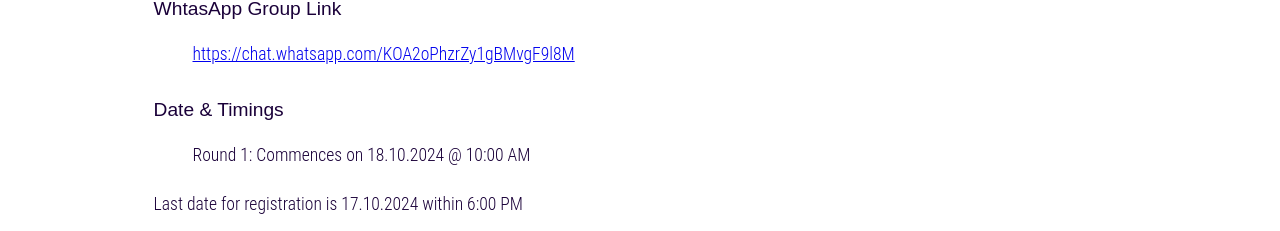
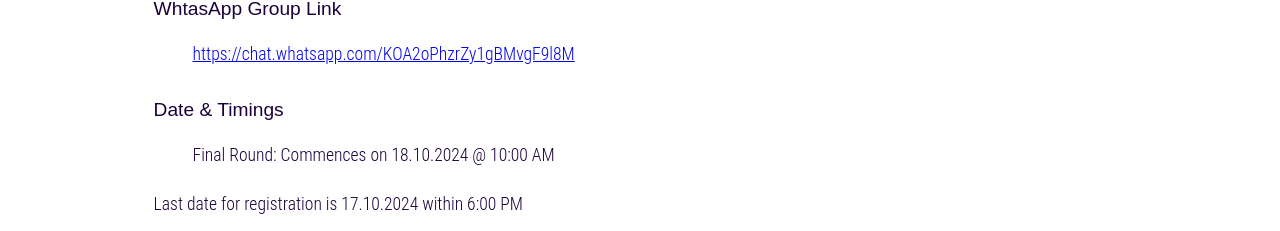
Before and after one commit to Kharthicsj/KRIZEN-24, a React (Create React App) app: page /paper-presentation in a window 1280 px wide. Shown: the part 1217-1448 px from the top of the page. Built offline with nearby package versions, Linux system fonts and the light colour scheme.

Commit message:
Updated PPT

```diff
--- a/src/pages/Technical/Paperpresentation.jsx
+++ b/src/pages/Technical/Paperpresentation.jsx
@@ -91,7 +91,7 @@
                 </div>
                 <h3 className="roundsTitle">Date & Timings</h3>
                 <div className="roundsContent">
-                  <p>Round 1: Commences on 18.10.2024 @ 10:00 AM</p>
+                  <p>Final Round: Commences on 18.10.2024 @ 10:00 AM</p>
                 </div>
                 <p className="roundsContent" style={{ marginLeft: 0 }}>
                   Last date for registration is 17.10.2024 within 6:00 PM
```
